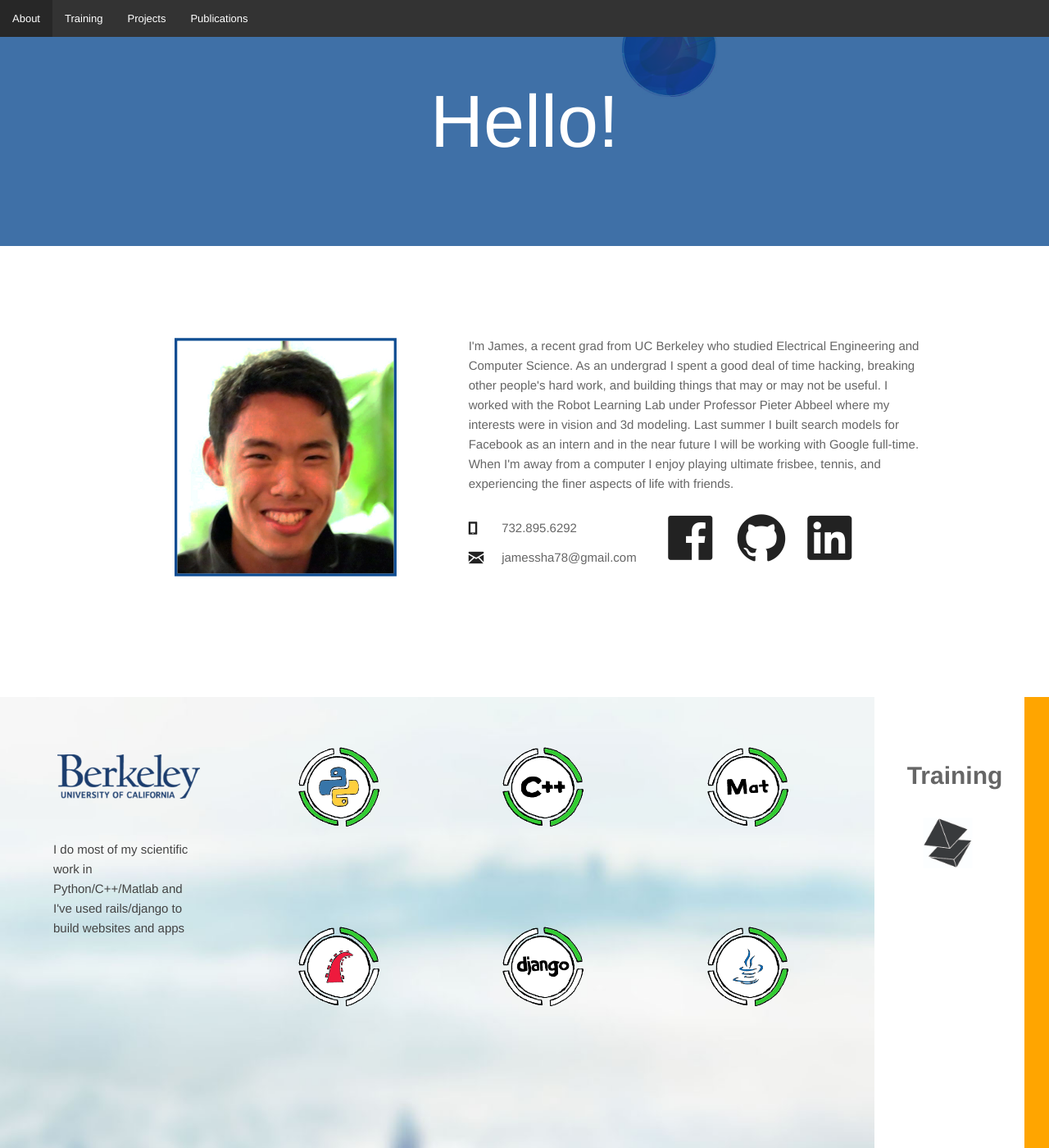
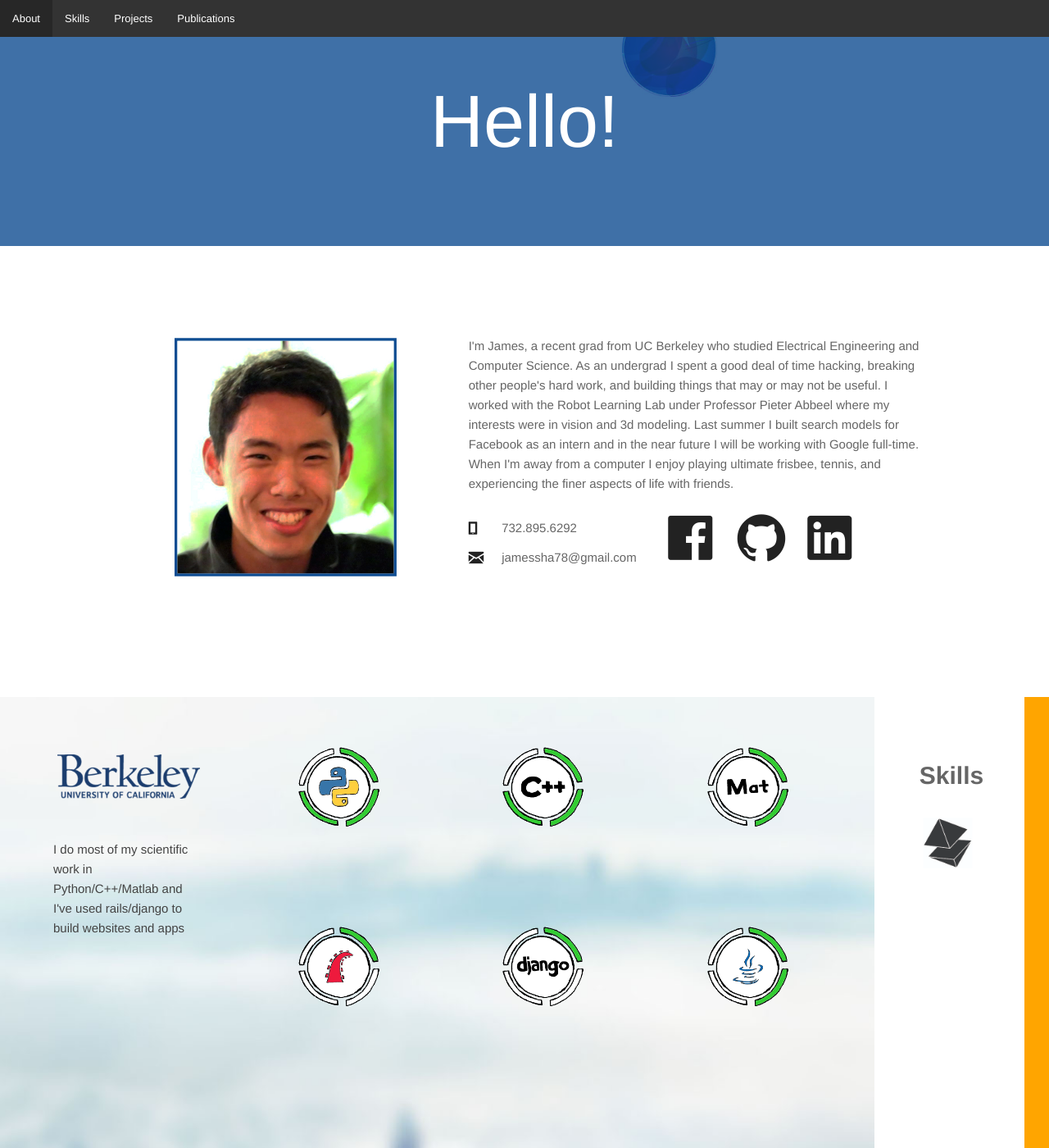
Before and after one commit to thedavidzhao/jamessha.github.io, a Jekyll site: the page built from index.html, in a window 1280 px wide and 1400 px high. Shown: the whole window at 82% size. Built offline with Jekyll 4.4.1, drawn with Linux system fonts in a browser that asks for light colours; nearby versions of some CDN libraries.

Commit message:
renamed training to skills

```diff
--- a/_layouts/default.html
+++ b/_layouts/default.html
@@ -20,7 +20,7 @@
       <section class="top-bar-section">
         <ul class="left">
           <li><a class="scroller" href="#slide-2">About</a></li>
-          <li><a class="scroller" href="#slide-3">Training</a></li>
+          <li><a class="scroller" href="#slide-3">Skills</a></li>
           <li><a class="scroller" href="#slide-4">Projects</a></li>
           <li><a class="scroller" href="#slide-5">Publications</a></li>
         </ul>
--- a/css/style.scss
+++ b/css/style.scss
@@ -193,7 +193,7 @@ main {
 
   h1 {
     color: #666666;
-    text-align: left;
+    text-align: center;
     margin-top: 75px;
     margin-bottom: 0px;
     font-weight: bold;
--- a/index.html
+++ b/index.html
@@ -102,7 +102,7 @@ layout: default
       <div class="hsContainer">
         <div class="row top-header">
           <div class="small-2 columns top-header-text">
-            <h3> Training <h3>
+            <h3> Skills <h3>
           </div>
           <div class="small-10 columns">
           </div>
@@ -163,7 +163,7 @@ layout: default
           <div class="small-2 columns right-header">
             <div class="row">
               <div class="small-9 columns text-center">
-                <h1>Training</h1>
+                <h1>Skills</h1>
                 <img class="sidebar-logo" src="img/octohedron.jpg" alt="octohedron">
               </div>
               <div class="small-1 columns highlight">
```
